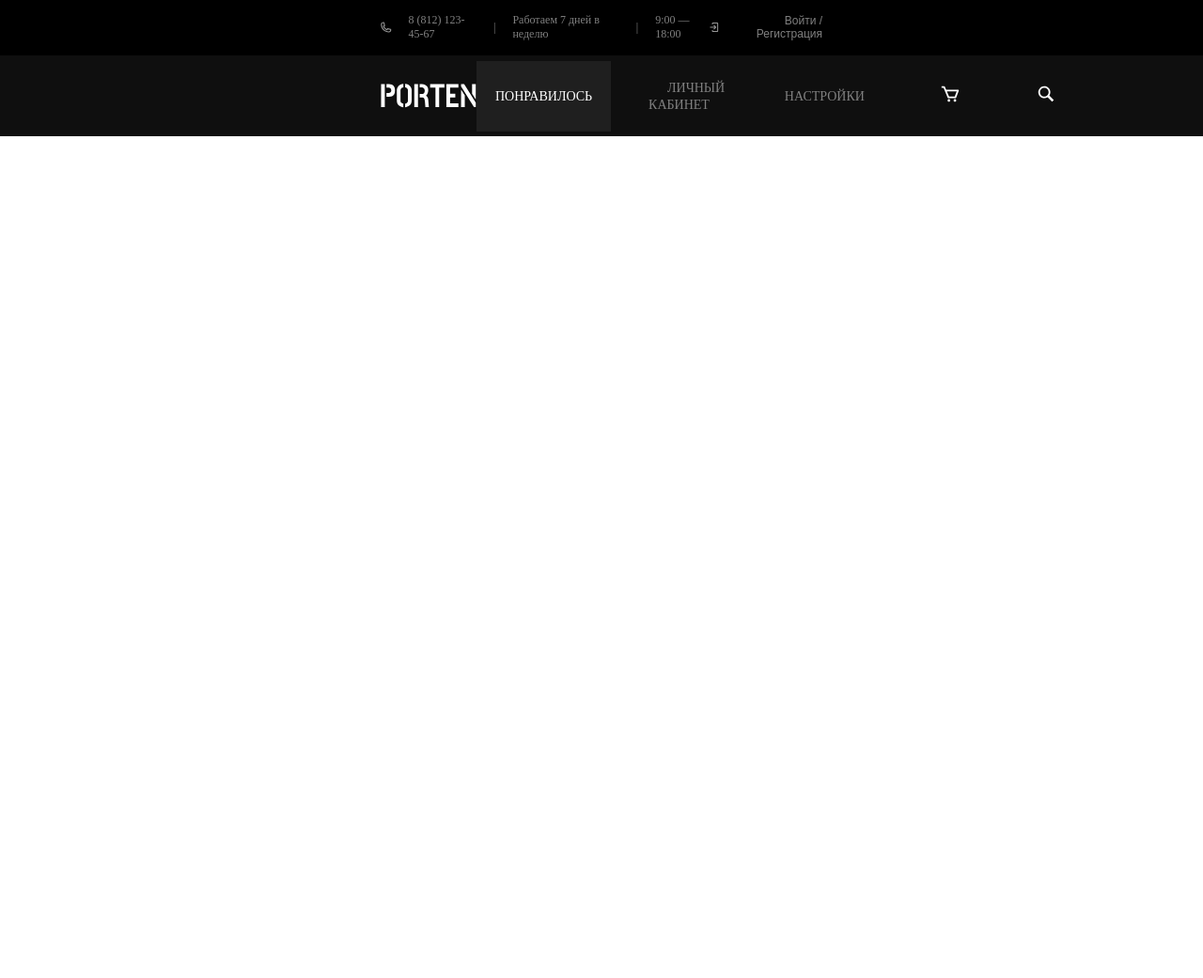
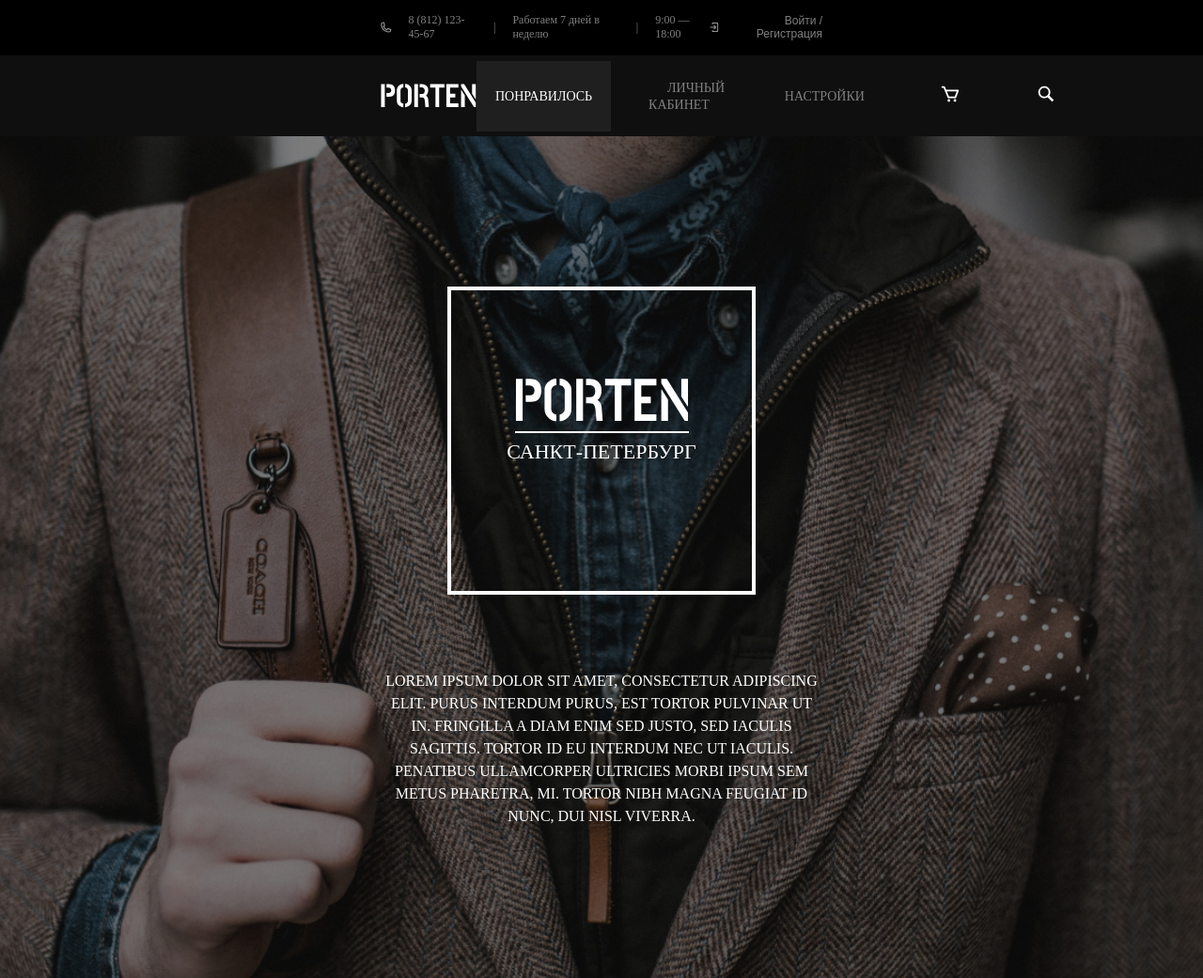
Before and after one commit to naumovn808/site, a plain HTML site: page index.html in a window 1280 px wide. Shown: the whole page at 94% size. Before the commit the page ends 800 px from the top, so only its background shows below. Drawn offline with Linux system fonts and the light colour scheme.

Commit message:
add section main

```diff
--- a/index.html
+++ b/index.html
@@ -4,7 +4,7 @@
         <meta charset="UTF-8">
         <meta name="viewport" content="width=device-width, initial-scale=1.0">
         <title>Document</title>
-        <link rel="stylesheet" href="style.css">
+        <link rel="stylesheet" href="./style.css">
     </head>
     <body>
 
@@ -54,7 +54,7 @@
 
                     <div class="navigate__wrapper">
 
-                        <img src="img/logo.svg" alt=".logotype" width="104">
+                        <img src="./img/logo.svg" alt=".logotype" width="104">
 
                         <ul class="navigate__list">
                             <li><a class="navigate__link active"
@@ -99,5 +99,25 @@
 
         </header>
 
+        <main class="main">
+            <section class="banner">
+                <div class="container">
+                    <div class="banner__square">
+                        <img src="img/porten-sq.svg" alt="logotype" width="185">
+                        <p class="banner__desc">санкт-петербург</p>
+                    </div>
+                    <p class="banner__description">Lorem ipsum dolor sit amet,
+                        consectetur adipiscing elit. Purus interdum purus, est
+                        tortor pulvinar ut in. Fringilla a diam enim sed justo,
+                        sed iaculis sagittis. Tortor id eu interdum nec ut
+                        iaculis. Penatibus ullamcorper ultricies morbi ipsum sem
+                        metus pharetra, mi. Tortor nibh magna feugiat id nunc,
+                        dui nisl viverra.
+                    </p>
+                </div>
+
+            </section>
+        </main>
+
     </body>
 </html>
--- a/style.scss
+++ b/style.scss
@@ -106,3 +106,47 @@
         color: white;
     }
 }
+
+.banner {
+    background-image: url(img/main-bg.jpg);
+    background-position: center;
+    background-repeat: no-repeat;
+    background-size: cover;
+    min-height: 400px;
+    padding: 160px 0;
+
+    &__square {
+        width: 320px;
+        height: 320px;
+        border: 4px solid #fff;
+        margin: 0 auto;
+        margin-bottom: 80px;
+    }
+
+    & img {
+        display: block;
+        margin: 0 auto;
+        border-bottom: 2px solid #fff;
+        padding-bottom: 10px;
+        margin-top: 93px;
+    }
+
+    &__desc {
+        margin: 0 auto;
+        font-weight: 400;
+        font-size: 22px;
+        text-transform: uppercase;
+        text-align: center;
+        color: white;
+        margin-top: 7px;
+    }
+
+    &__description {
+        font-weight: 400;
+        font-size: 16px;
+        line-height: 150%;
+        text-transform: uppercase;
+        text-align: center;
+        color: white;
+    }
+}
```
Also changed, not shown: img/main-bg.jpg (added), img/porten-sq.svg (added), style.css, 1 other file.
